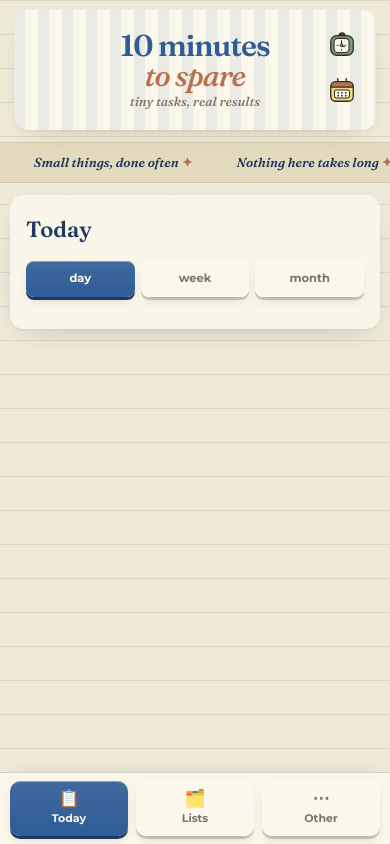
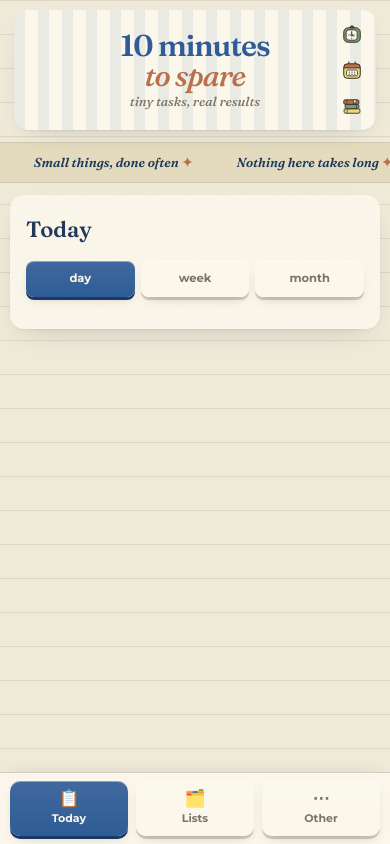
Before and after one commit to iiiiii107/10-minutes-to-spare, a website built with Vite: page index.html in a window 390 px wide. Built offline with nearby package versions, Linux system fonts and the light colour scheme; some packages are replaced by stand-ins of ours; no server answers.

Commit message:
Carry the third icon: through to the study app
All three apps now hold all three marks, so any one of them reaches the
others — the clock, the wall calendar, and a stack of books through to Study
to Spare Time.

This app keeps its full striped panel on a phone, and a row of three across a
320px corner runs straight through the wordmark: the title measures 250px
wide against icons starting at 204. So on a phone they stay a column, a size
smaller — 40px of width rather than 148, finishing 8px inside the panel, with
16px of daylight beside the title at both 320 and 375. On a wide screen they
sit in a row across the corner, where three stacked would have run past the
bottom of the panel.

Co-Authored-By: Claude Opus 5 <noreply@anthropic.com>

```diff
--- a/src/main.js
+++ b/src/main.js
@@ -131,6 +131,33 @@ function calendarIcon() {
   ]);
 }
 
+/* A stack of books — through to Study to Spare Time, where the reading and the
+   revision live. Same flat drawn hand as the clock and the calendar. */
+function booksIcon() {
+  return svg('svg', { viewBox: '0 0 64 64', fill: 'none', 'aria-hidden': 'true' }, [
+    svg('rect', {
+      x: '9', y: '40', width: '46', height: '13', rx: '4',
+      fill: 'var(--butter)', stroke: 'var(--ink)', 'stroke-width': '2.6',
+    }),
+    svg('path', { d: 'M18 40v13', stroke: 'var(--ink)', 'stroke-width': '2' }),
+    svg('rect', {
+      x: '12', y: '27', width: '40', height: '13', rx: '4',
+      fill: 'var(--sage)', stroke: 'var(--ink)', 'stroke-width': '2.6',
+    }),
+    svg('path', { d: 'M45 27v13', stroke: 'var(--ink)', 'stroke-width': '2' }),
+    svg('rect', {
+      x: '8', y: '14', width: '44', height: '13', rx: '4',
+      fill: 'var(--rust)', stroke: 'var(--ink)', 'stroke-width': '2.6',
+    }),
+    svg('path', { d: 'M17 14v13', stroke: 'var(--ink)', 'stroke-width': '2' }),
+    // a bookmark left in the top one
+    svg('path', {
+      d: 'M36 14v11l4-3 4 3V14Z',
+      fill: 'var(--paper)', stroke: 'var(--ink)', 'stroke-width': '2.2', 'stroke-linejoin': 'round',
+    }),
+  ]);
+}
+
 function tickClock() {
   const now = new Date();
   const time = now.toLocaleTimeString(undefined, { hour: '2-digit', minute: '2-digit' });
@@ -164,7 +191,7 @@ function buildMasthead(onToggleTime) {
      than a scripted window.open, so it behaves like every other link and can
      be middle-clicked or long-pressed. */
   const calendarLink = el('a', {
-    class: 'cal-link',
+    class: 'app-link slot-2',
     href: 'https://iiiiii107.github.io/time-to-spare/',
     target: '_blank',
     rel: 'noopener noreferrer',
@@ -172,11 +199,23 @@ function buildMasthead(onToggleTime) {
     title: 'Time to spare — the calendar',
   }, [calendarIcon()]);
 
+  /* And through to the study app. All three carry all three, so any one of
+     them reaches the others. */
+  const studyLink = el('a', {
+    class: 'app-link slot-3',
+    href: 'https://iiiiii107.github.io/study-to-spare-time/',
+    target: '_blank',
+    rel: 'noopener noreferrer',
+    'aria-label': 'Open Study to Spare Time in a new tab',
+    title: 'Study to spare time — what to study, and when',
+  }, [booksIcon()]);
+
   return el('header', { class: 'masthead' }, [
     el('div', { class: 'masthead-panel' }, [
       el('div', { class: 'stripes', 'aria-hidden': 'true' }),
       clockButton,
       calendarLink,
+      studyLink,
       el('div', { class: 'masthead-inner' }, [heading]),
     ]),
   ]);
--- a/src/styles/app.css
+++ b/src/styles/app.css
@@ -162,10 +162,15 @@ body[data-view="other"]      { --accent: var(--plum); }
    A button in the corner of the panel. Tapping it swaps the wordmark for the
    date and time; tapping again brings the wordmark back. */
 
-/* Two drawn things pinned in the corner of the page: the clock, which swaps
-   the wordmark for the time, and the calendar under it, which opens Google
-   Calendar where the timed tasks are written. */
-.clock-btn, .cal-link {
+/* Three drawn things pinned in the corner of the page: the clock, which swaps
+   the wordmark for the time, then the wall calendar through to Time to Spare,
+   then the books through to Study to Spare Time. All three apps carry all
+   three, so any one of them reaches the others.
+
+   A row across the corner rather than a column down it — three stacked ran
+   past the bottom of the panel, and growing the header to hold them is the
+   header growing for no reason. */
+.clock-btn, .app-link {
   position: absolute; right: 12px; z-index: 3;
   width: 44px; height: 44px; padding: 7px;
   border: none; border-radius: 12px; cursor: pointer;
@@ -173,13 +178,26 @@ body[data-view="other"]      { --accent: var(--plum); }
   display: block;
   transition: background .18s, transform .18s;
 }
-.clock-btn { top: 12px; }
-.cal-link { top: 58px; }
+.clock-btn { top: 12px; right: 104px; }
+.app-link.slot-2 { top: 12px; right: 58px; }
+.app-link.slot-3 { top: 12px; right: 12px; }
 
-.clock-btn:hover, .cal-link:hover { background: color-mix(in srgb, var(--ink) 6%, transparent); }
-.clock-btn:active, .cal-link:active { transform: scale(.92); }
+/* This app keeps its full striped panel on a phone, and a row of three across
+   a 320px corner runs straight through the wordmark — measured at 250px wide
+   against icons starting at 204. So on a phone they go back to a column, a
+   size smaller, which needs 40px of width instead of 148 and still finishes
+   8px inside the panel. */
+@media (max-width: 720px) {
+  .clock-btn, .app-link { width: 32px; height: 32px; padding: 5px; border-radius: 9px; right: 8px; }
+  .clock-btn { top: 8px; }
+  .app-link.slot-2 { top: 44px; right: 8px; }
+  .app-link.slot-3 { top: 80px; right: 8px; }
+}
+
+.clock-btn:hover, .app-link:hover { background: color-mix(in srgb, var(--ink) 6%, transparent); }
+.clock-btn:active, .app-link:active { transform: scale(.92); }
 .clock-btn[aria-pressed="true"] { background: color-mix(in srgb, var(--ink) 9%, transparent); }
-.clock-btn svg, .cal-link svg { width: 100%; height: 100%; }
+.clock-btn svg, .app-link svg { width: 100%; height: 100%; }
 
 .clock-face { font-variant-numeric: tabular-nums; }
 .clock-face .clock-time {
```
